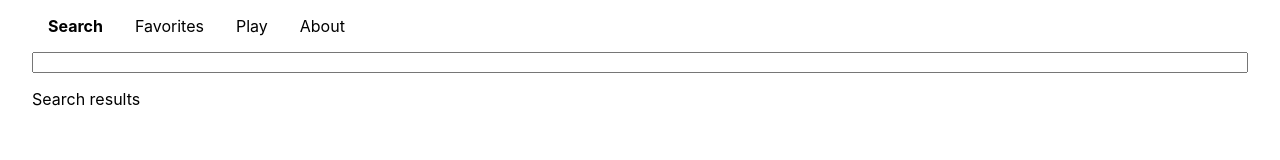
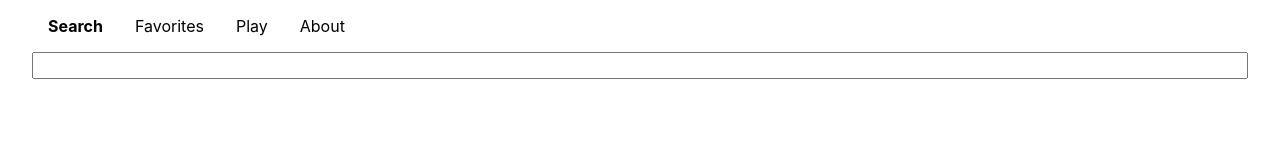
Before and after one commit to bxantus/webradio, a React (Create React App) app: page / in a window 1280 px wide. Shown: the top 160 px of the page. Built offline with nearby package versions, Linux system fonts and the light colour scheme.

Commit message:
Tweaked the minimal design a bit

```diff
--- a/src/components/search.tsx
+++ b/src/components/search.tsx
@@ -55,7 +55,6 @@ export default class Search extends React.Component<SearchProps, SearchState> {
                 <input defaultValue={radioSearch ? radioSearch.query.name : ""}
                       onInput={ (e) => { this.searchTextChanged(e) } }></input>
                 <div className="results flexible vertical" style={{flex: 1}} >
-                    <p>Search results</p>
                     <div ref={this.searchList} className="scrollable">
                         <StationList stations={results} onStationSelected={this.props?.onStationSelected}></StationList>
                     </div>
--- a/src/index.css
+++ b/src/index.css
@@ -66,4 +66,10 @@ code {
 button {
   padding: 5px;
   font-size: 16px;
+  margin-bottom: 10px;
+  margin-right: 10px;
 }
+
+input {
+  font-size: 18px;
+}
```
